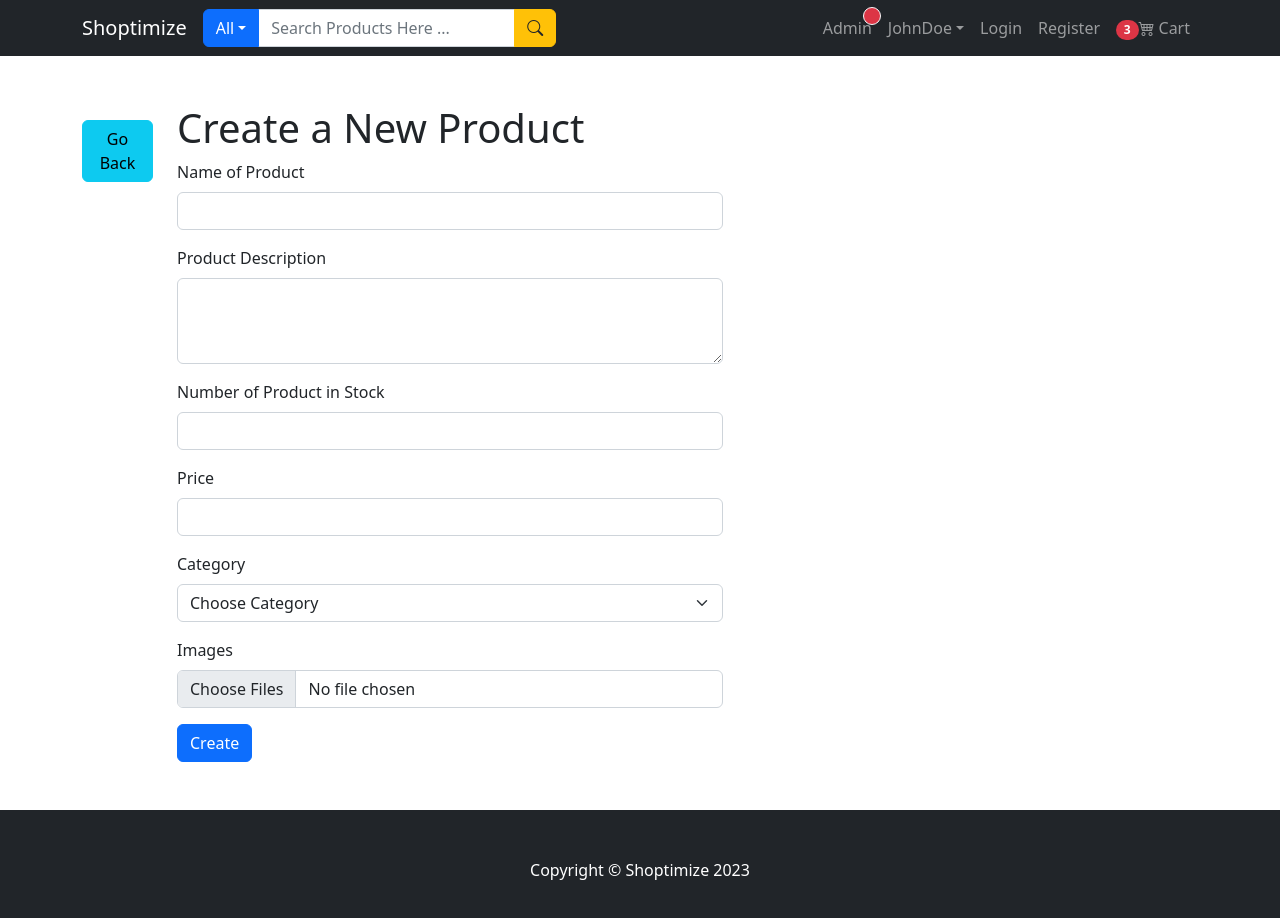
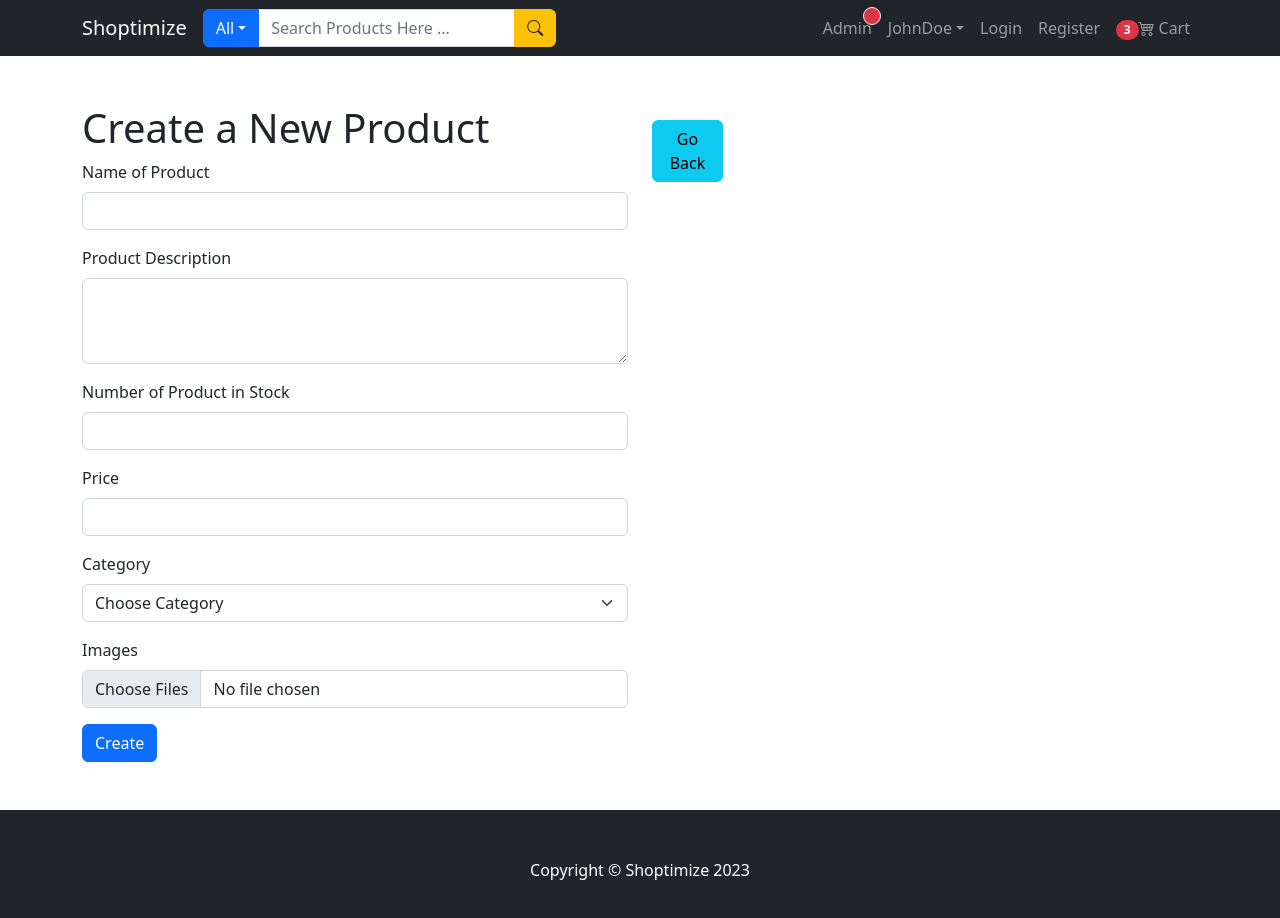
Before and after one commit to ShanchaiZ/MERN-ecommerce, a React (Create React App) app in the folder frontend/: page /admin/create-new-product in a window 1280 px wide. Shown: the top 918 px of the page. Built offline with nearby package versions, Linux system fonts and the light colour scheme.

Commit message:
moved the go back button from left to right of product creation form

```diff
--- a/frontend/src/pages/admin/AdminCreateProductPage.js
+++ b/frontend/src/pages/admin/AdminCreateProductPage.js
@@ -17,10 +17,6 @@ const AdminCreateProductPage = () => {
     return (
         <Container className="justified-content-md-content mt-5">
             <Row>
-                {/* Go Back to Admin Products button */}
-                <Col md={1}>
-                    <Link to="/admin/products" className="btn btn-info my-3">Go Back </Link>
-                </Col>
                 {/* Create a New Product Form*/}
                 <Col md={6}>
                     <h1>Create a New Product</h1>
@@ -63,6 +59,10 @@ const AdminCreateProductPage = () => {
                         <Button variant="primary" type="submit">Create</Button>
                     </Form>
                 </Col>
+                {/* Go Back to Admin Products button */}
+                <Col md={1}>
+                    <Link to="/admin/products" className="btn btn-info my-3">Go Back </Link>
+                </Col>
             </Row>
         </Container>
     )
```
